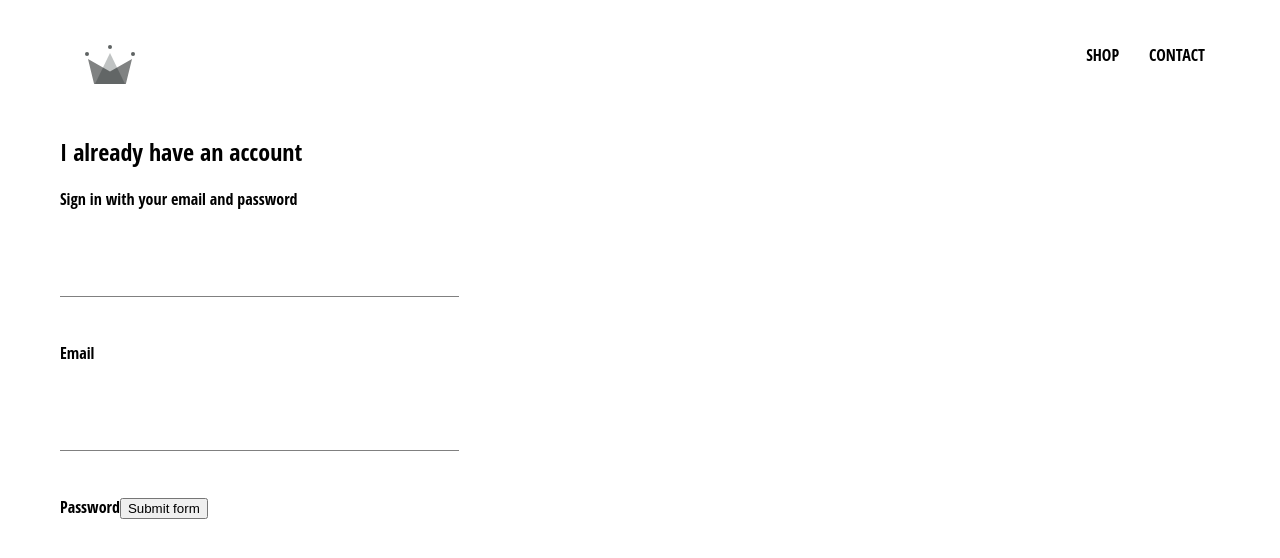
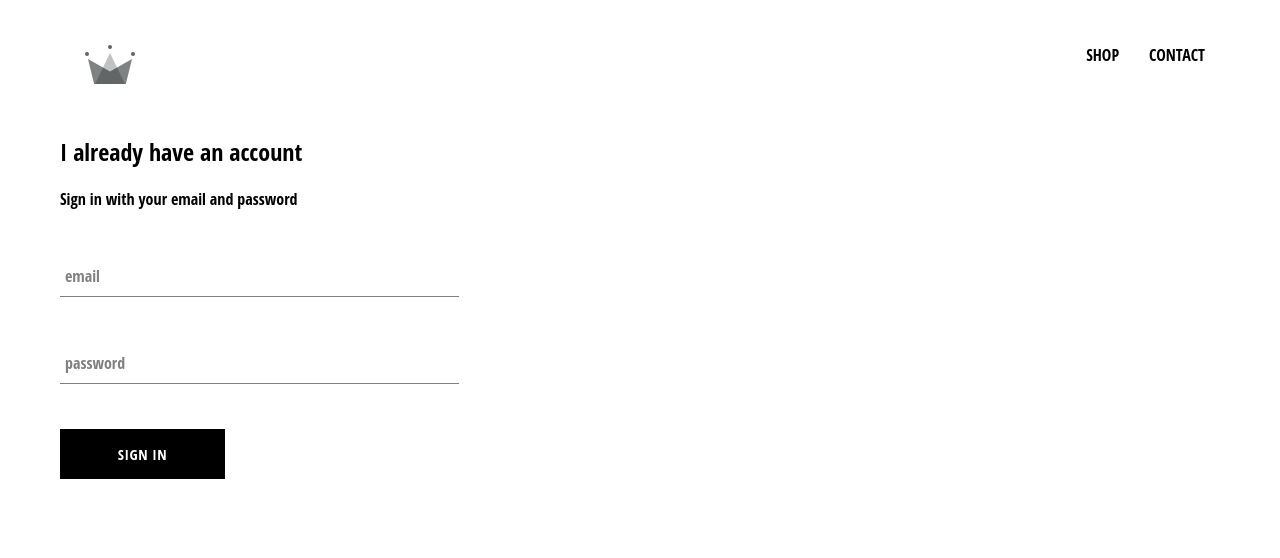
Before and after one commit to ritheesh4/crown-clothing-app, a React (Create React App) app: page /signIn in a window 1280 px wide. Shown: the top 558 px of the page. Built offline with nearby package versions, Linux system fonts and the light colour scheme.

Commit message:
log in component completed

```diff
--- /dev/null
+++ b/src/components/custom-button/custom-button.component.jsx
@@ -0,0 +1,11 @@
+import React from 'react';
+
+import './custom-button.styles.scss';
+
+const CustomButton = ({ children, ...otherProps }) => (
+  <button className='custom-button' {...otherProps}>
+    {children}
+  </button>
+);
+
+export default CustomButton;
--- /dev/null
+++ b/src/components/custom-button/custom-button.styles.scss
@@ -0,0 +1,22 @@
+.custom-button {
+  min-width: 165px;
+  width: auto;
+  height: 50px;
+  letter-spacing: 0.5px;
+  line-height: 50px;
+  padding: 0 35px 0 35px;
+  font-size: 15px;
+  background-color: black;
+  color: white;
+  text-transform: uppercase;
+  font-family: "Open Sans Condensed";
+  font-weight: bolder;
+  border: none;
+  cursor: pointer;
+
+  &:hover {
+    background-color: white;
+    color: black;
+    border: 1px solid black;
+  }
+}
--- a/src/components/form-input/form-input.component.jsx
+++ b/src/components/form-input/form-input.component.jsx
@@ -1,14 +1,19 @@
-import React from "react";
 
-import "./form-input.styles.scss";
+import React from 'react';
+
+import './form-input.styles.scss';
 
 const FormInput = ({ handleChange, label, ...otherProps }) => (
-  <div className="group">
-    <input className="form-input" onChange={handleChange} {...otherProps} />
+  <div className='group'>
+    <input className='form-input' onChange={handleChange} {...otherProps} />
     {label ? (
       <label
-        className={`${otherProps.value.length ? "shrink" : ""} form-input-label `}
-      ></label>
+        className={`${
+          otherProps.value.length ? 'shrink' : ''
+        } form-input-label`}
+      >
+        {label}
+      </label>
     ) : null}
   </div>
 );
--- a/src/components/form-input/form-input.styles.scss
+++ b/src/components/form-input/form-input.styles.scss
@@ -1,3 +1,4 @@
+
 $sub-color: grey;
 $main-color: black;
 
@@ -33,7 +34,7 @@
     }
   }
 
-  input[type="password"] {
+  input[type='password'] {
     letter-spacing: 0.3em;
   }
 
--- a/src/components/sign-in/sign-in.component.jsx
+++ b/src/components/sign-in/sign-in.component.jsx
@@ -1,56 +1,56 @@
-import React from "react";
+import React from 'react';
 
-import FormInput from "../form-input/form-input.component";
+import FormInput from '../form-input/form-input.component';
+import CustomButton from '../custom-button/custom-button.component';
 
-import "./sign-in.styles.scss";
+import './sign-in.styles.scss';
 
 class SignIn extends React.Component {
   constructor(props) {
-    super();
+    super(props);
 
     this.state = {
-      email: "",
-      password: "",
+      email: '',
+      password: ''
     };
   }
 
-  handleSubmit = (event) => {
+  handleSubmit = event => {
     event.preventDefault();
 
-    this.setState({ email: "", passowrd: "" });
+    this.setState({ email: '', password: '' });
   };
 
-  handleChange = (event) => {
+  handleChange = event => {
     const { value, name } = event.target;
+
     this.setState({ [name]: value });
   };
 
   render() {
     return (
-      <div className="sign-in">
+      <div className='sign-in'>
         <h2>I already have an account</h2>
         <span>Sign in with your email and password</span>
+
         <form onSubmit={this.handleSubmit}>
           <FormInput
-            type="email"
-            name="email"
+            name='email'
+            type='email'
             handleChange={this.handleChange}
             value={this.state.email}
-            label="email"
+            label='email'
             required
           />
-          <label>Email</label>
           <FormInput
-            type="password"
-            name="password"
-            value={this.state.email}
+            name='password'
+            type='password'
+            value={this.state.password}
             handleChange={this.handleChange}
-            label="password"
+            label='password'
             required
           />
-          <label>Password</label>
-
-          <input type="submit" value="Submit form" />
+          <CustomButton type='submit'> Sign in </CustomButton>
         </form>
       </div>
     );
--- a/src/components/sign-in/sign-in.styles.scss
+++ b/src/components/sign-in/sign-in.styles.scss
@@ -2,4 +2,8 @@
   width: 30vw;
   display: flex;
   flex-direction: column;
+
+  .tilte{
+    margin: 10px 0;
+  }
 }
```
